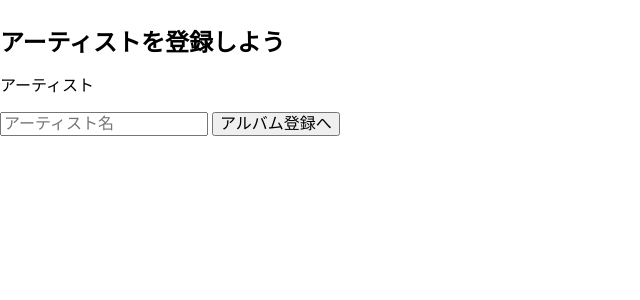
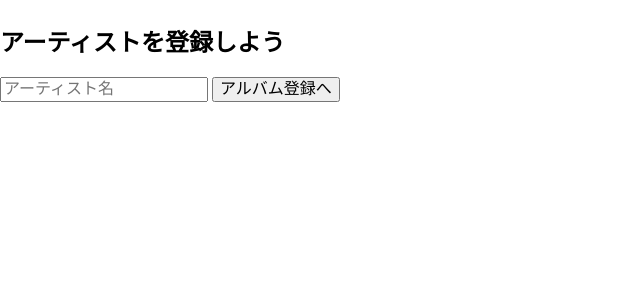
Before and after one commit to KentaroUwabu/review_albums, a Rails app: page /artists/new in a window 1280 px wide. Shown: the part 80-380 px from the top of the page, without its empty margins (0-640 px from the left). Run offline with Rails 7, Linux system fonts and the light colour scheme; style sheets or scripts are compiled from the project's sources; some libraries are stand-ins or nearby versions.

Commit message:
artistsのnewページ編集

```diff
--- a/app/views/artists/new.html.erb
+++ b/app/views/artists/new.html.erb
@@ -1,10 +1,11 @@
 <div class="main-contents-wrapper">
   <div class="main-contents">
-    <h2>アーティストを登録しよう</h2>
-    <%= form_tag("/artists") do %>
-      <p>アーティスト</p>
-      <input type="text" name="name" value="<%= @artist.name %>" placeholder="アーティスト名">
-      <input type="submit" value="アルバム登録へ">
-    <% end %>
+    <h2 class="new-logo">アーティストを登録しよう</h2>
+    <div class="new-wrapper">
+      <%= form_tag("/artists") do %>
+        <input class="text-line" type="text" name="name" value="<%= @artist.name %>" placeholder="アーティスト名">
+        <input class="submit-btn" type="submit" value="アルバム登録へ">
+      <% end %>
+    </div>
   </div>
 </div>
```
